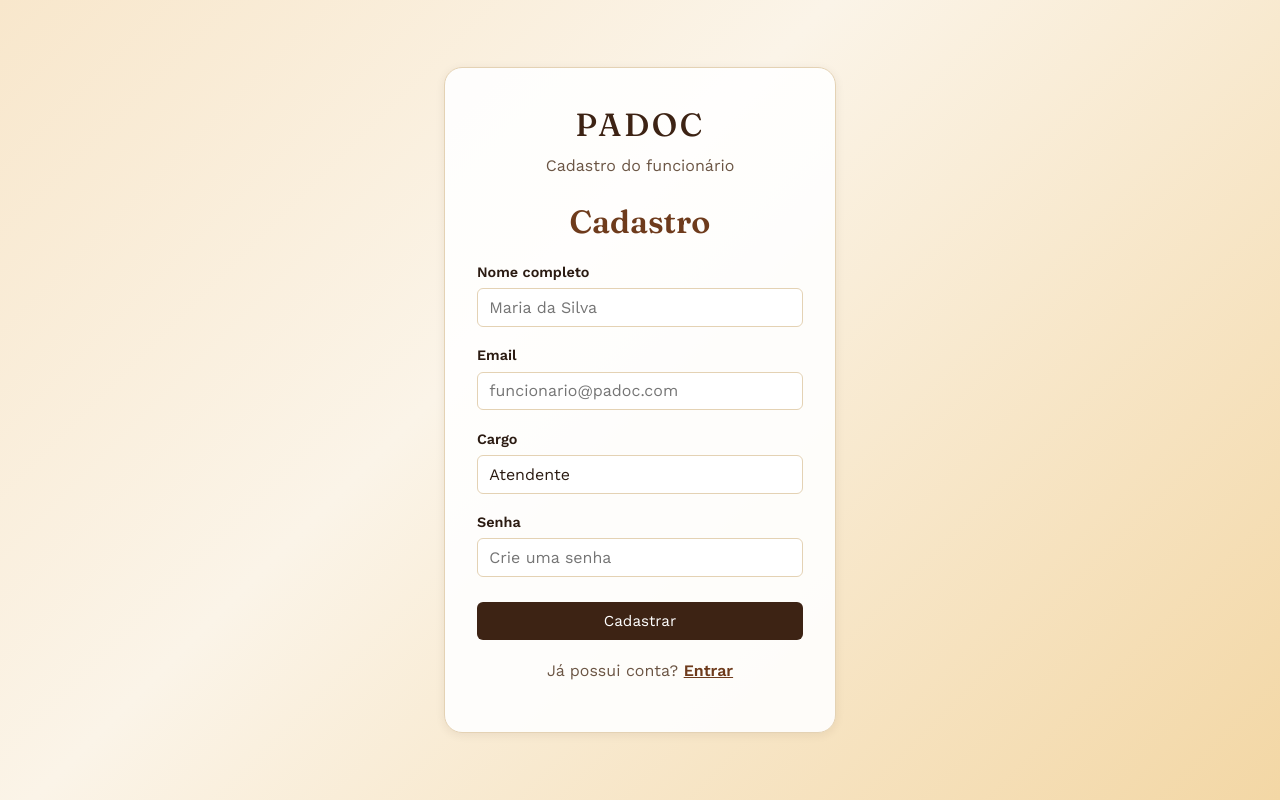
After one commit to liralices/paraisodasmassas, a Flask app: page /cadastro in a window 1280 px wide. The commit adds this page. Run offline with Flask 3, Linux system fonts and the light colour scheme.

Commit message:
feat: PADOC login, cadastro e permissões de usuários

```diff
--- a/app/routes/api.py
+++ b/app/routes/api.py
@@ -1,5 +1,6 @@
 from datetime import date
 from flask import Blueprint, jsonify
+from flask_login import login_required
 from app import db
 from app.models import Venda, Insumo, Produto
 from sqlalchemy import func
@@ -8,6 +9,7 @@ api_bp = Blueprint("api", __name__, url_prefix="/api")
 
 
 @api_bp.route("/vendas-hoje")
+@login_required
 def vendas_hoje():
     """Todas as vendas registradas hoje, usadas pelo dashboard."""
     hoje = date.today()
@@ -16,6 +18,7 @@ def vendas_hoje():
 
 
 @api_bp.route("/produto-mais-vendido")
+@login_required
 def produto_mais_vendido():
     """Ranking de produtos por quantidade vendida (histórico completo)."""
     resultado = (
@@ -32,6 +35,7 @@ def produto_mais_vendido():
 
 
 @api_bp.route("/faturamento-por-dia")
+@login_required
 def faturamento_por_dia():
     """Faturamento agregado por dia, para o gráfico de tendência."""
     vendas = Venda.query.all()
@@ -44,6 +48,7 @@ def faturamento_por_dia():
 
 
 @api_bp.route("/estoque-baixo")
+@login_required
 def estoque_baixo():
     """Insumos com quantidade igual ou abaixo do mínimo — usado para alertas em JS."""
     insumos = Insumo.query.all()
--- /dev/null
+++ b/app/routes/auth.py
@@ -0,0 +1,71 @@
+from functools import wraps
+from flask import Blueprint, flash, redirect, render_template, request, url_for
+from flask_login import current_user, login_required, login_user, logout_user
+from app import db
+from app.models import Usuario
+
+auth_bp = Blueprint("auth", __name__)
+
+
+def admin_required(f):
+    @wraps(f)
+    @login_required
+    def decorated_function(*args, **kwargs):
+        if not current_user.is_admin:
+            flash("Você não tem permissão para acessar esta área.")
+            return redirect(url_for("vendas.index"))
+        return f(*args, **kwargs)
+    return decorated_function
+
+
+@auth_bp.route("/login", methods=["GET", "POST"])
+def login():
+    if request.method == "POST":
+        email = request.form.get("email", "").strip().lower()
+        senha = request.form.get("senha", "")
+        usuario = Usuario.query.filter_by(email=email).first()
+
+        if usuario and usuario.check_senha(senha):
+            login_user(usuario)
+            flash("Login realizado com sucesso.")
+            return redirect(request.args.get("next") or url_for("vendas.index"))
+
+        flash("Email ou senha inválidos.")
+        return render_template("login.html")
+
+    return render_template("login.html")
+
+
+@auth_bp.route("/cadastro", methods=["GET", "POST"])
+def cadastro():
+    if request.method == "POST":
+        nome = request.form.get("nome", "").strip()
+        email = request.form.get("email", "").strip().lower()
+        senha = request.form.get("senha", "")
+        cargo = request.form.get("cargo", "Atendente").strip() or "Atendente"
+
+        if not nome or not email or not senha:
+            flash("Preencha nome, email e senha.")
+            return render_template("cadastro.html")
+
+        if Usuario.query.filter_by(email=email).first():
+            flash("Já existe um usuário cadastrado com esse email.")
+            return render_template("cadastro.html")
+
+        usuario = Usuario(nome=nome, email=email, cargo=cargo)
+        usuario.set_senha(senha)
+        db.session.add(usuario)
+        db.session.commit()
+
+        flash("Cadastro realizado com sucesso. Faça login para acessar o PADOC.")
+        return redirect(url_for("auth.login"))
+
+    return render_template("cadastro.html")
+
+
+@auth_bp.route("/logout")
+@login_required
+def logout():
+    logout_user()
+    flash("Você saiu do sistema.")
+    return redirect(url_for("auth.login"))
--- a/app/routes/caixa.py
+++ b/app/routes/caixa.py
@@ -1,5 +1,6 @@
 from datetime import datetime
 from flask import Blueprint, render_template, request, redirect, url_for, flash
+from flask_login import login_required
 from app import db
 from app.models import FechamentoCaixa
 
@@ -7,6 +8,7 @@ caixa_bp = Blueprint("caixa", __name__)
 
 
 @caixa_bp.route("/caixa")
+@login_required
 def ver_caixa():
     caixa_aberto = FechamentoCaixa.query.filter_by(data_fechamento=None).first()
     historico = (
@@ -19,6 +21,7 @@ def ver_caixa():
 
 
 @caixa_bp.route("/caixa/abrir", methods=["POST"])
+@login_required
 def abrir_caixa():
     if FechamentoCaixa.query.filter_by(data_fechamento=None).first():
         flash("Já existe um caixa aberto.")
@@ -32,6 +35,7 @@ def abrir_caixa():
 
 
 @caixa_bp.route("/caixa/<int:caixa_id>/fechar", methods=["POST"])
+@login_required
 def fechar_caixa(caixa_id):
     caixa = FechamentoCaixa.query.get_or_404(caixa_id)
     caixa.data_fechamento = datetime.utcnow()
--- a/app/routes/clientes.py
+++ b/app/routes/clientes.py
@@ -1,4 +1,5 @@
 from flask import Blueprint, render_template, request, redirect, url_for, flash
+from flask_login import login_required
 from app import db
 from app.models import Cliente
 
@@ -6,6 +7,7 @@ clientes_bp = Blueprint("clientes", __name__)
 
 
 @clientes_bp.route("/clientes")
+@login_required
 def listar_clientes():
     busca = request.args.get("busca", "").strip()
     query = Cliente.query
@@ -16,6 +18,7 @@ def listar_clientes():
 
 
 @clientes_bp.route("/clientes/novo", methods=["GET", "POST"])
+@login_required
 def novo_cliente():
     if request.method == "POST":
         cliente = Cliente(
--- a/app/routes/estoque.py
+++ b/app/routes/estoque.py
@@ -1,4 +1,5 @@
 from flask import Blueprint, render_template, request, redirect, url_for, flash
+from flask_login import login_required
 from app import db
 from app.models import Insumo
 
@@ -6,12 +7,14 @@ estoque_bp = Blueprint("estoque", __name__)
 
 
 @estoque_bp.route("/estoque")
+@login_required
 def listar_estoque():
     insumos = Insumo.query.order_by(Insumo.nome).all()
     return render_template("estoque.html", insumos=insumos)
 
 
 @estoque_bp.route("/estoque/novo", methods=["GET", "POST"])
+@login_required
 def novo_insumo():
     if request.method == "POST":
         insumo = Insumo(
@@ -28,6 +31,7 @@ def novo_insumo():
 
 
 @estoque_bp.route("/estoque/<int:insumo_id>/ajustar", methods=["POST"])
+@login_required
 def ajustar_estoque(insumo_id):
     insumo = Insumo.query.get_or_404(insumo_id)
     insumo.quantidade_atual = request.form["quantidade_atual"]
--- a/app/routes/ficha_tecnica.py
+++ b/app/routes/ficha_tecnica.py
@@ -1,4 +1,5 @@
 from flask import Blueprint, render_template, request, redirect, url_for, flash
+from flask_login import login_required
 from app import db
 from app.models import Produto, Insumo, FichaTecnica
 
@@ -6,6 +7,7 @@ ficha_bp = Blueprint("ficha", __name__)
 
 
 @ficha_bp.route("/ficha-tecnica")
+@login_required
 def listar_fichas():
     produtos = Produto.query.order_by(Produto.nome).all()
     insumos = Insumo.query.order_by(Insumo.nome).all()
@@ -13,6 +15,7 @@ def listar_fichas():
 
 
 @ficha_bp.route("/ficha-tecnica/<int:produto_id>/adicionar", methods=["POST"])
+@login_required
 def adicionar_item(produto_id):
     item = FichaTecnica(
         produto_id=produto_id,
@@ -26,6 +29,7 @@ def adicionar_item(produto_id):
 
 
 @ficha_bp.route("/ficha-tecnica/item/<int:item_id>/remover", methods=["POST"])
+@login_required
 def remover_item(item_id):
     item = FichaTecnica.query.get_or_404(item_id)
     db.session.delete(item)
--- a/app/routes/vendas.py
+++ b/app/routes/vendas.py
@@ -1,4 +1,5 @@
 from flask import Blueprint, render_template, request, redirect, url_for, flash
+from flask_login import login_required
 from app import db
 from app.models import Produto, Venda, Insumo, FechamentoCaixa
 
@@ -6,6 +7,7 @@ vendas_bp = Blueprint("vendas", __name__)
 
 
 @vendas_bp.route("/")
+@login_required
 def index():
     produtos = Produto.query.order_by(Produto.nome).all()
     caixa_aberto = FechamentoCaixa.query.filter_by(data_fechamento=None).first()
@@ -19,12 +21,14 @@ def index():
 
 
 @vendas_bp.route("/produtos")
+@login_required
 def listar_produtos():
     produtos = Produto.query.order_by(Produto.nome).all()
     return render_template("produtos.html", produtos=produtos)
 
 
 @vendas_bp.route("/produtos/novo", methods=["GET", "POST"])
+@login_required
 def novo_produto():
     if request.method == "POST":
         produto = Produto(
@@ -40,6 +44,7 @@ def novo_produto():
 
 
 @vendas_bp.route("/vendas", methods=["GET", "POST"])
+@login_required
 def registrar_venda():
     if request.method == "POST":
         venda = Venda(
--- a/app/static/css/style.css
+++ b/app/static/css/style.css
@@ -35,6 +35,87 @@ body {
     background: var(--creme);
     color: var(--tinta);
     line-height: 1.55;
+}
+
+.auth-body {
+    display: flex;
+    align-items: center;
+    justify-content: center;
+    min-height: 100vh;
+    background: linear-gradient(135deg, #f8e7cc, #fbf4e8 40%, #f3d7a5);
+}
+
+.auth-wrapper {
+    width: min(100%, 440px);
+    padding: 1.5rem;
+}
+
+.auth-card {
+    background: rgba(255, 255, 255, 0.9);
+    border: 1px solid var(--borda);
+    box-shadow: var(--sombra);
+    border-radius: 18px;
+    padding: 2rem;
+}
+
+.auth-brand {
+    text-align: center;
+    margin-bottom: 1.5rem;
+}
+
+.auth-logo {
+    display: inline-block;
+    font-family: "Fraunces", serif;
+    font-size: 2rem;
+    letter-spacing: 0.08em;
+    color: var(--marrom-cafe);
+    margin-bottom: 0.25rem;
+}
+
+.auth-brand p {
+    margin: 0;
+    color: var(--tinta-suave);
+}
+
+.auth-card h1 {
+    margin-bottom: 1.25rem;
+    font-size: 2rem;
+    color: var(--marrom-paraiso);
+    text-align: center;
+}
+
+.auth-button {
+    width: 100%;
+    justify-content: center;
+    margin-top: 0.5rem;
+}
+
+.auth-footer {
+    margin-top: 1.2rem;
+    text-align: center;
+    color: var(--tinta-suave);
+}
+
+.auth-footer a {
+    color: var(--marrom-paraiso);
+    font-weight: 600;
+}
+
+.nav-usuario {
+    display: flex;
+    justify-content: space-between;
+    align-items: center;
+    gap: 0.75rem;
+    color: var(--trigo-claro);
+    font-size: 0.8rem;
+    padding: 0.75rem 1rem 0.5rem;
+    border-bottom: 1px solid rgba(227, 189, 125, 0.2);
+}
+
+.nav-usuario a {
+    color: var(--creme);
+    padding: 0.3rem 0.7rem;
+    border-radius: 999px;
 }
 
 h1, h2, h3 {
@@ -266,6 +347,17 @@ button:hover, .botao:hover { filter: brightness(1.08); }
 .busca-form { display: flex; gap: 0.5rem; max-width: 400px; margin-bottom: 1rem; }
 .busca-form input { flex: 1; }
 
+.inline-form {
+    display: flex;
+    align-items: center;
+    gap: 0.5rem;
+    flex-wrap: wrap;
+}
+
+.inline-form select {
+    min-width: 170px;
+}
+
 /* ===== Badges ===== */
 .badge {
     display: inline-block;
--- /dev/null
+++ b/app/templates/cadastro.html
@@ -0,0 +1,55 @@
+<!DOCTYPE html>
+<html lang="pt-br">
+<head>
+    <meta charset="UTF-8">
+    <meta name="viewport" content="width=device-width, initial-scale=1.0">
+    <title>PADOC | Cadastro</title>
+    <link rel="preconnect" href="https://fonts.googleapis.com">
+    <link href="https://fonts.googleapis.com/css2?family=Fraunces:wght@500;600;700&family=Work+Sans:wght@400;500;600&display=swap" rel="stylesheet">
+    <link rel="stylesheet" href="{{ url_for('static', filename='css/style.css') }}">
+</head>
+<body class="auth-body">
+    <div class="auth-wrapper">
+        <div class="auth-card">
+            <div class="auth-brand">
+                <span class="auth-logo">PADOC</span>
+                <p>Cadastro do funcionário</p>
+            </div>
+
+            {% with messages = get_flashed_messages() %}
+                {% if messages %}
+                    <ul class="flash" role="status">
+                        {% for msg in messages %}<li>{{ msg }}</li>{% endfor %}
+                    </ul>
+                {% endif %}
+            {% endwith %}
+
+            <h1>Cadastro</h1>
+            <form method="post">
+                <div class="campo">
+                    <label for="nome">Nome completo</label>
+                    <input type="text" id="nome" name="nome" placeholder="Maria da Silva" required>
+                </div>
+                <div class="campo">
+                    <label for="email">Email</label>
+                    <input type="email" id="email" name="email" placeholder="funcionario@padoc.com" required>
+                </div>
+                <div class="campo">
+                    <label for="cargo">Cargo</label>
+                    <input type="text" id="cargo" name="cargo" value="Atendente" placeholder="Atendente">
+                </div>
+                <div class="campo">
+                    <label for="senha">Senha</label>
+                    <input type="password" id="senha" name="senha" placeholder="Crie uma senha" required>
+                </div>
+                <button type="submit" class="botao botao-primario auth-button">Cadastrar</button>
+            </form>
+
+            <p class="auth-footer">
+                Já possui conta?
+                <a href="{{ url_for('auth.login') }}">Entrar</a>
+            </p>
+        </div>
+    </div>
+</body>
+</html>
--- a/requirements.txt
+++ b/requirements.txt
@@ -1,3 +1,4 @@
 Flask==3.0.3
+Flask-Login==0.6.3
 Flask-SQLAlchemy==3.1.1
 pytest==8.2.0
```
Also changed, not shown: app/__init__.py (+17 -1 lines), app/models.py (+34 -0 lines), app/routes/usuarios.py (added, +83 -0 lines), app/templates/base.html (+13 -5 lines), app/templates/login.html (added, +47 -0 lines), app/templates/permissoes.html (added, +61 -0 lines), app/templates/usuario_form.html (added, +37 -0 lines), app/templates/usuarios.html (added, +46 -0 lines), tests/test_models.py (+10 -1 lines), README.md.
